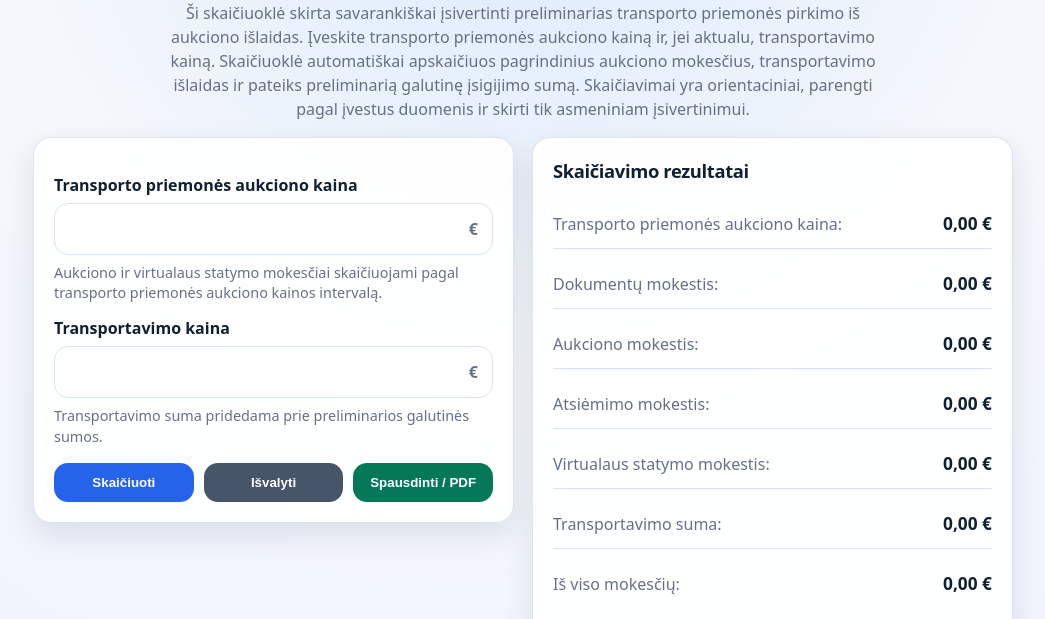
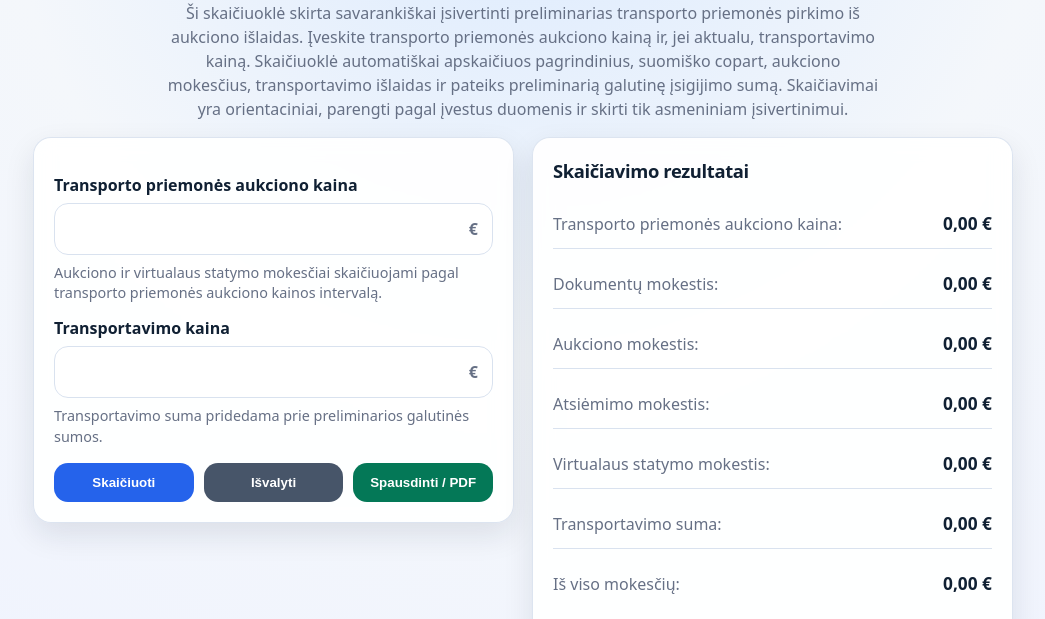
Before and after one commit to piksis/cofi, a plain HTML site: page index.html in a window 1280 px wide. Shown: the part 167-786 px from the top of the page, without its empty margins (117-1162 px from the left). Drawn offline with Linux system fonts and the light colour scheme.

Commit message:
Update index.html

```diff
--- a/index.html
+++ b/index.html
@@ -245,7 +245,7 @@
         <img class="brand-logo" src="logo.svg" alt="Copart.fi logotipas" />
       </div>
       <h1>Aukciono mokesčių skaičiuoklė</h1>
-      <p>Ši skaičiuoklė skirta savarankiškai įsivertinti preliminarias transporto priemonės pirkimo iš aukciono išlaidas. Įveskite transporto priemonės aukciono kainą ir, jei aktualu, transportavimo kainą. Skaičiuoklė automatiškai apskaičiuos pagrindinius aukciono mokesčius, transportavimo išlaidas ir pateiks preliminarią galutinę įsigijimo sumą. Skaičiavimai yra orientaciniai, parengti pagal įvestus duomenis ir skirti tik asmeniniam įsivertinimui.</p>
+      <p>Ši skaičiuoklė skirta savarankiškai įsivertinti preliminarias transporto priemonės pirkimo iš aukciono išlaidas. Įveskite transporto priemonės aukciono kainą ir, jei aktualu, transportavimo kainą. Skaičiuoklė automatiškai apskaičiuos pagrindinius, suomiško copart, aukciono mokesčius, transportavimo išlaidas ir pateiks preliminarią galutinę įsigijimo sumą. Skaičiavimai yra orientaciniai, parengti pagal įvestus duomenis ir skirti tik asmeniniam įsivertinimui.</p>
     </header>
 
     <main class="grid">
```
